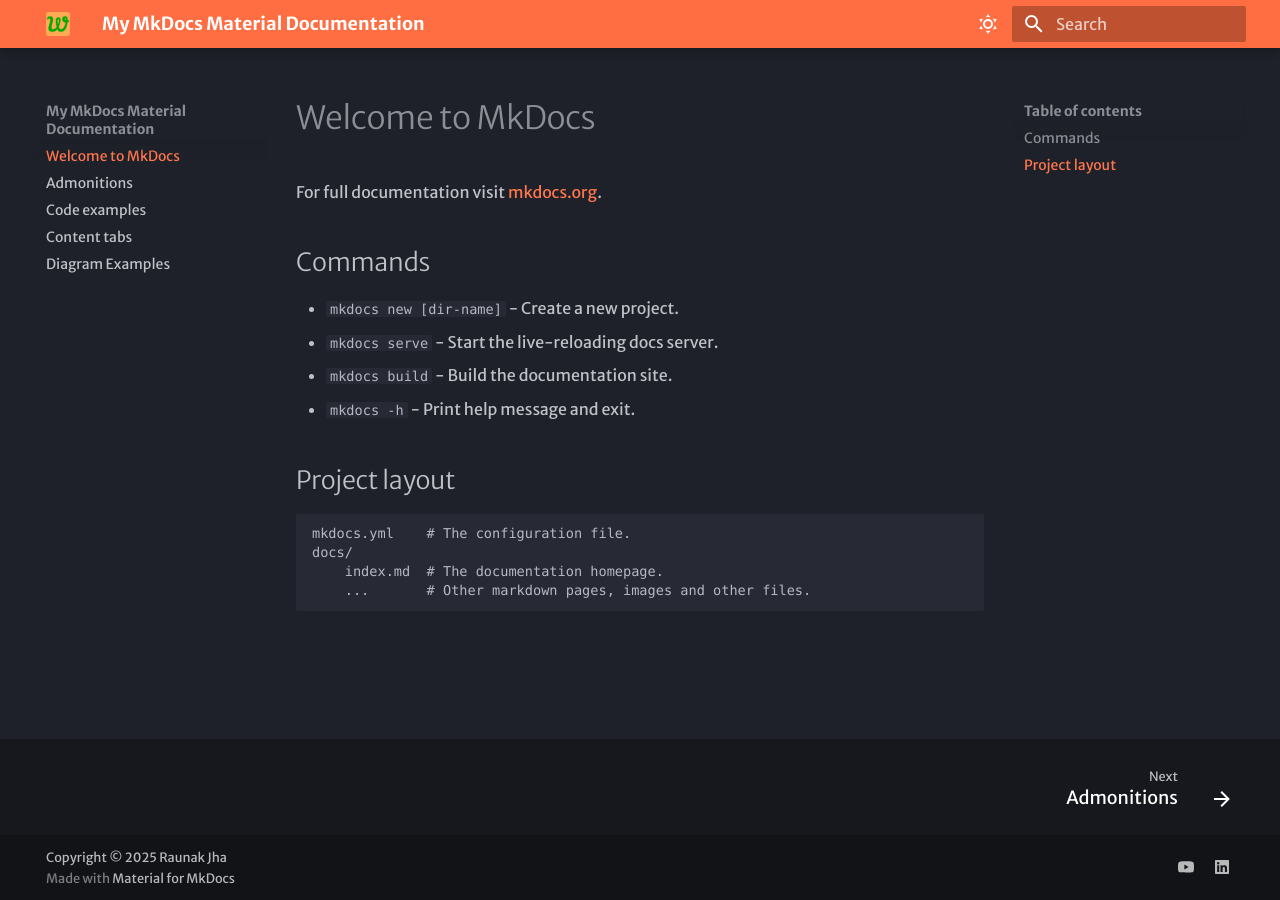
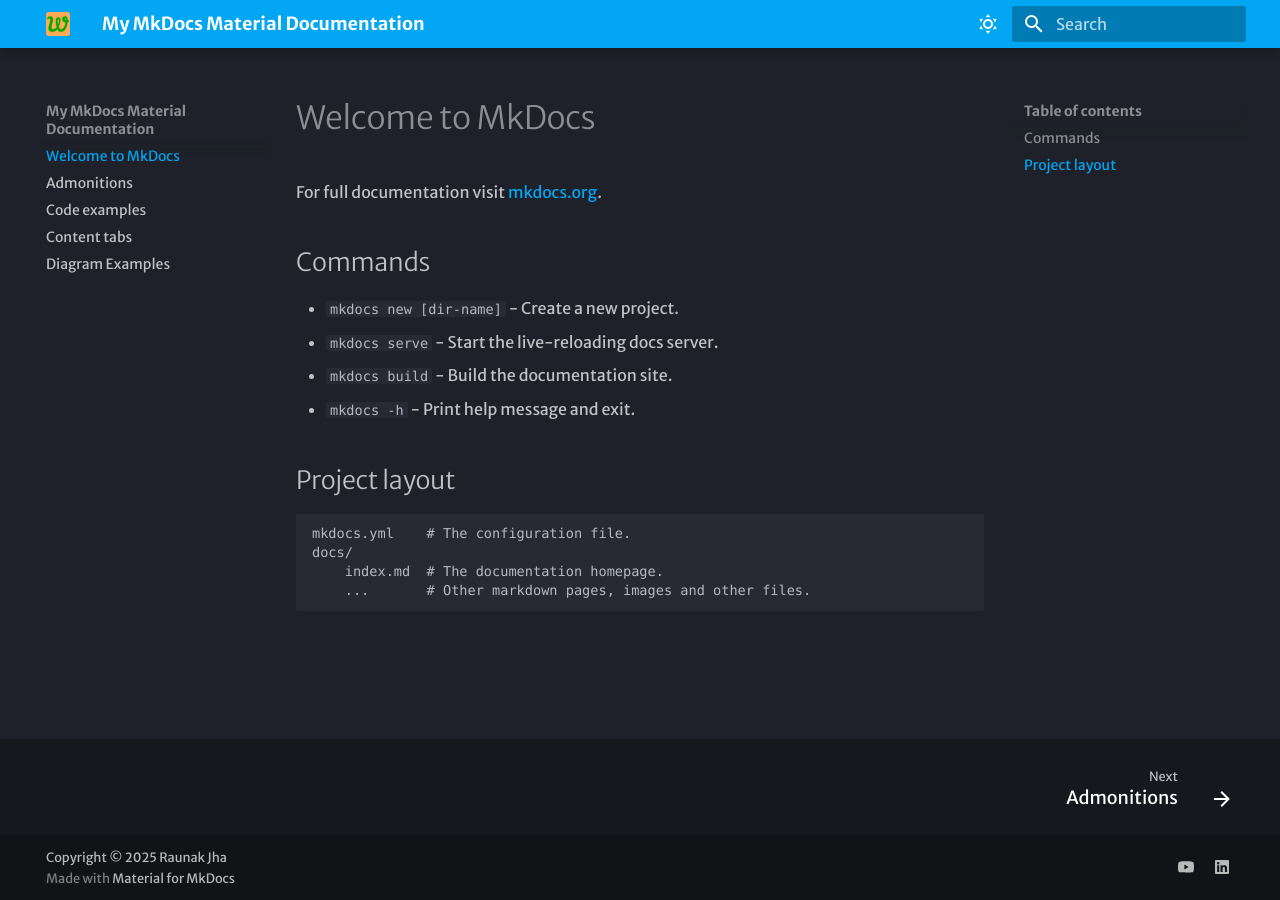
Before and after one commit to RaunakJha24/mkdocs-demo, an MkDocs documentation site: the page built from docs/index.md, in a window 1280 px wide. Built offline with MkDocs 1.6.1 and Material for MkDocs 9.7.7, drawn with Linux system fonts in a browser that asks for light colours; some web fonts are replaced.

Commit message:
3rd primarycolor change

```diff
--- a/mkdocs.yml
+++ b/mkdocs.yml
@@ -15,7 +15,7 @@
       toggle:
         icon: material/weather-sunny
         name: Dark mode
-      primary: deep orange
+      primary: light blue
       accent: deep purple
     - scheme: default
       toggle:
```
